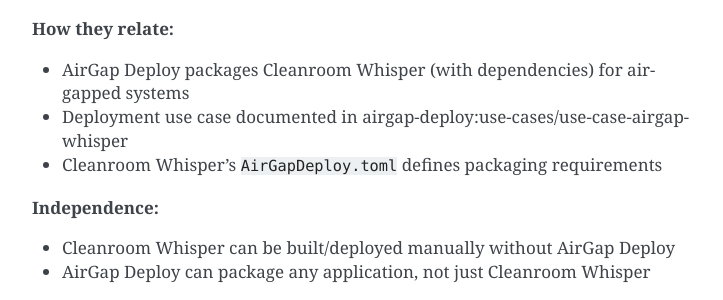
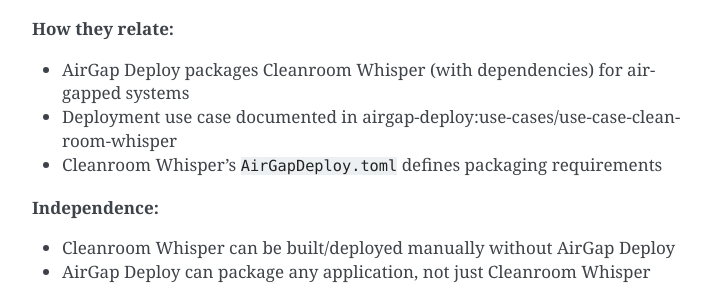
Before and after one commit to Cleanroom-Labs/cleanroom-technical-docs, a Sphinx documentation site: the page built from source/meta/meta-architecture.rst, in a window 1280 px wide and 900 px high, scrolled down 1462 px. Shown: the part 155-455 px from the top of the window, without its empty margins (388-1111 px from the left). Built offline with Sphinx 7.4.7, drawn with Linux system fonts in a browser that asks for light colours; cross-references to code outside the pages are shown as plain code.

Commit message:
docs: update cleanroom-whisper references

```diff
--- a/source/meta/meta-architecture.rst
+++ b/source/meta/meta-architecture.rst
@@ -73,7 +73,7 @@ Cleanroom Whisper ↔ AirGap Deploy
 **How they relate:**
 
 - AirGap Deploy packages Cleanroom Whisper (with dependencies) for air-gapped systems
-- Deployment use case documented in :doc:`airgap-deploy:use-cases/use-case-airgap-whisper`
+- Deployment use case documented in :doc:`airgap-deploy:use-cases/use-case-cleanroom-whisper`
 - Cleanroom Whisper's ``AirGapDeploy.toml`` defines packaging requirements
 
 **Independence:**
```
